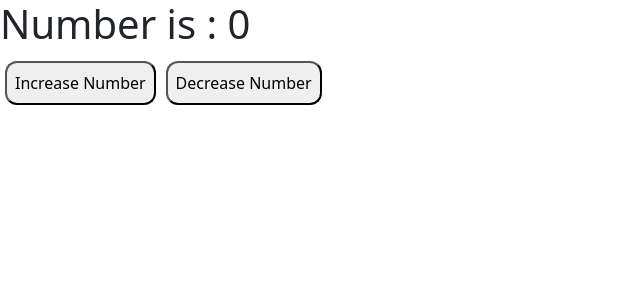
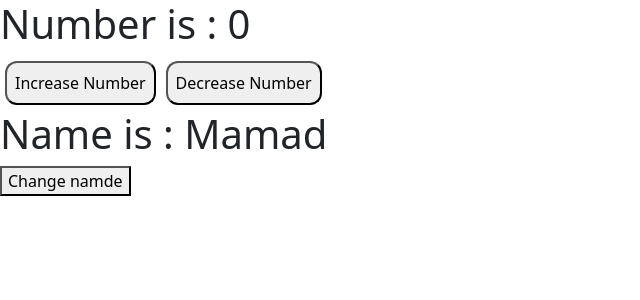
Before and after one commit to MamadTaheri/react-training, a React (Create React App) app: page / in a window 1280 px wide. Shown: the top 300 px of the page, without its empty margins (0-640 px from the left). Built offline with nearby package versions, Linux system fonts and the light colour scheme.

Commit message:
using prevState

```diff
--- a/src/components/Counter.js
+++ b/src/components/Counter.js
@@ -1,18 +1,24 @@
 import React, { useState } from "react";
 
 const Counter = () => {
+
   const [number, setNumber] = useState(0);
+  const [name, setName] = useState("Mamad")
+
+  const nameHandler = () => {
+    setName("Ali")
+  }
 
   const increaseHandler = () => {
-    setNumber(number + 1)
+    setNumber(prevNumber => prevNumber + 1)
   }
 
   const decreaseHandler = () => {
-    setNumber(number - 1)
+    setNumber(prevNumber => prevNumber - 1)
   }
 
   return (
-    <div>
+    <>
       <div className="">
         <h1 className="">Number is : {number}</h1>
         <button
@@ -28,7 +34,11 @@ const Counter = () => {
           Decrease Number
         </button>
       </div>
-    </div>
+      <div className=''>
+         <h1 className=''>Name is : {name}</h1>
+         <button className='' onClick={nameHandler}>Change namde</button>
+      </div>
+    </>
   );
 };
 
```
